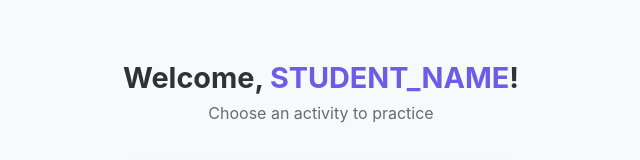
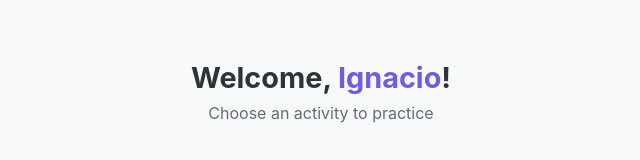
Before and after one commit to g4jy/korean-practice-ignacio, a plain HTML site: page index.html in a window 1280 px wide. Shown: the top 160 px of the page, without its empty margins (319-959 px from the left). Drawn offline with Linux system fonts and the light colour scheme.

Commit message:
Fix STUDENT_NAME placeholders, refresh TTS from central store
- Replace all STUDENT_NAME with actual student name in HTML files
- Refresh TTS audio from verified central store (consistent quality)
- Clean up orphaned MP3 files not in manifest
- Rebuild manifest.json with correct entries

Co-Authored-By: Claude Opus 4.6 <noreply@anthropic.com>

```diff
--- a/index.html
+++ b/index.html
@@ -3,13 +3,13 @@
 <head>
   <meta charset="UTF-8">
   <meta name="viewport" content="width=device-width, initial-scale=1.0">
-  <title>Korean Practice — STUDENT_NAME</title>
+  <title>Korean Practice — Ignacio</title>
   <link rel="stylesheet" href="css/styles.css">
 </head>
 <body>
   <div class="container index-page">
     <header class="app-header">
-      <h1>Welcome, <span class="student-name">STUDENT_NAME</span>!</h1>
+      <h1>Welcome, <span class="student-name">Ignacio</span>!</h1>
       <p class="subtitle">Choose an activity to practice</p>
     </header>
 
```
Also changed, not shown: action.html (+1 -1 lines), describe.html (+1 -1 lines), flashcards.html (+1 -1 lines).
